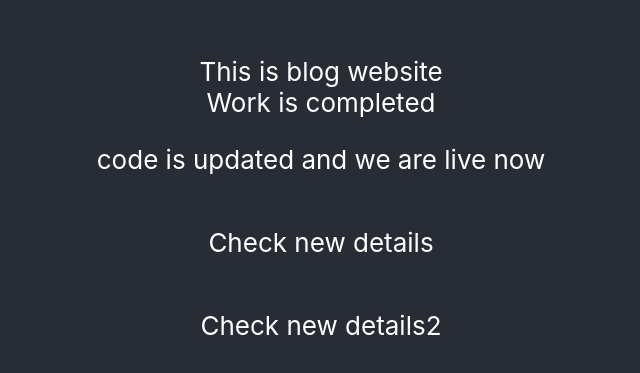
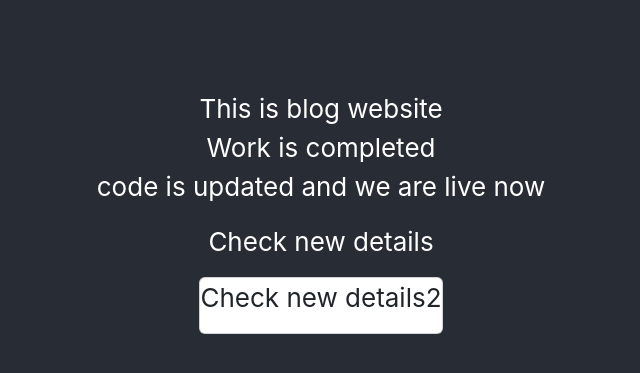
Before and after one commit to raj3812/cicdreactapp, a React (Create React App) app: page / in a window 1280 px wide. Shown: the part 189-562 px from the top of the page, without its empty margins (319-959 px from the left). Built offline with nearby package versions, Linux system fonts and the light colour scheme.

Commit message:
Adding card componnent

```diff
--- a/public/index.html
+++ b/public/index.html
@@ -10,7 +10,8 @@
       content="Web site created using create-react-app"
     />
     <link rel="apple-touch-icon" href="%PUBLIC_URL%/logo192.png" />
-    <!--
+    <link href="https://cdn.jsdelivr.net/npm/bootstrap@5.3.3/dist/css/bootstrap.min.css" rel="stylesheet" integrity="sha384-QWTKZyjpPEjISv5WaRU9OFeRpok6YctnYmDr5pNlyT2bRjXh0JMhjY6hW+ALEwIH" crossorigin="anonymous">
+    <script src="https://cdn.jsdelivr.net/npm/bootstrap@5.3.3/dist/js/bootstrap.bundle.min.js" integrity="sha384-YvpcrYf0tY3lHB60NNkmXc5s9fDVZLESaAA55NDzOxhy9GkcIdslK1eN7N6jIeHz" crossorigin="anonymous"></script><!--
       manifest.json provides metadata used when your web app is installed on a
       user's mobile device or desktop. See https://developers.google.com/web/fundamentals/web-app-manifest/
     -->
--- a/src/App.js
+++ b/src/App.js
@@ -1,5 +1,6 @@
 import logo from './logo.svg';
 import './App.css';
+import Card from './Components/Card';
 
 function App() {
   return (
@@ -10,7 +11,8 @@
       <div>Work is completed </div>
       <p>code is updated and we are live now</p>
       <p>Check new details</p>
-      <p>Check new details2</p>
+      <Card
+      ><p>Check new details2</p></Card>
       </header>
     </div>
   );
--- /dev/null
+++ b/src/Components/Card.js
@@ -0,0 +1,9 @@
+import React from 'react'
+
+const Card = (props) => {
+  return (
+    <div className='card'>{props.children}</div>
+  )
+}
+
+export default Card
```
